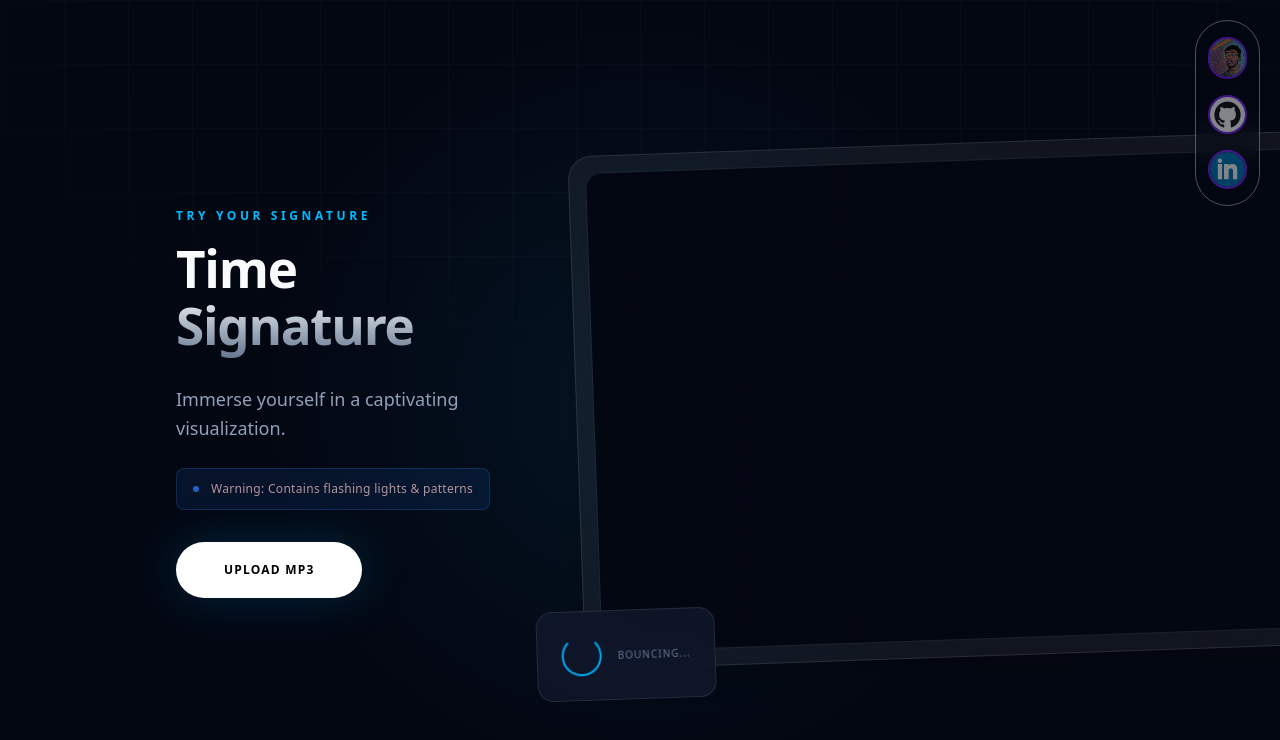
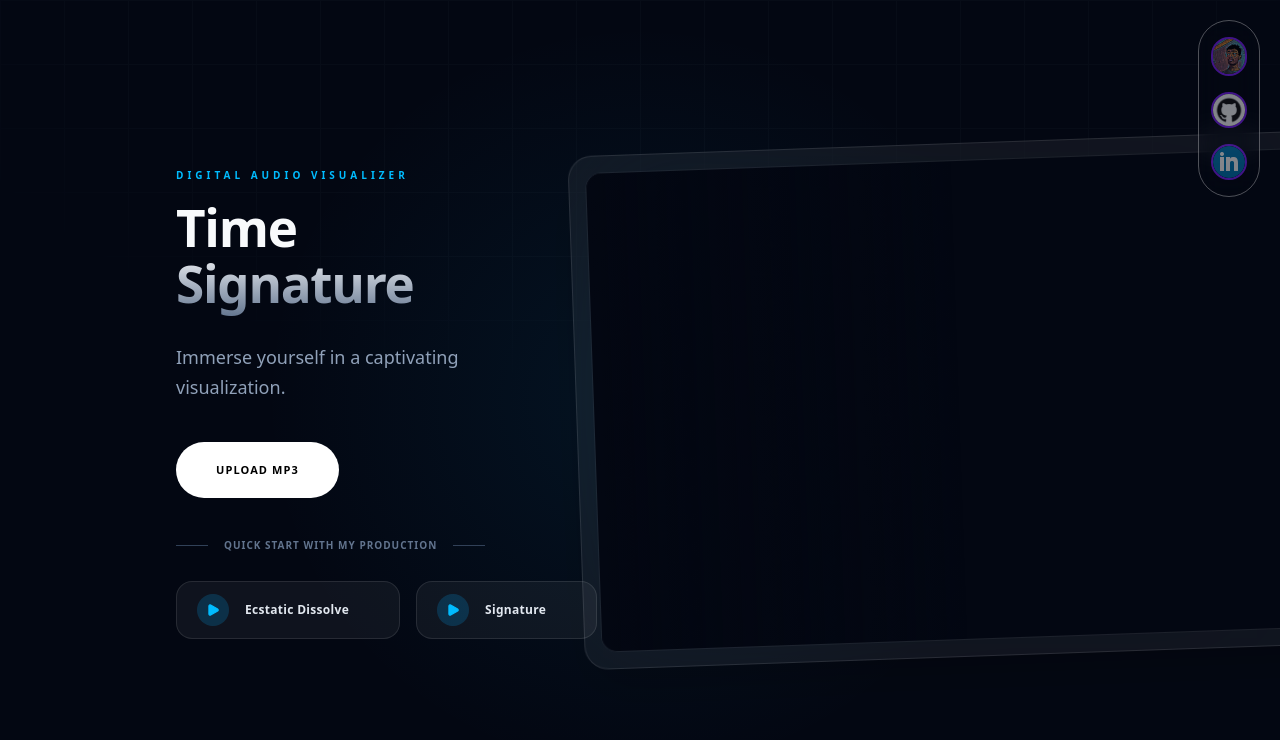
Before and after one commit to Rahul-Baradol/signature, a React (Vite) app: page / in a window 1280 px wide. Shown: the top 740 px of the page. Built offline with nearby package versions, Linux system fonts and the light colour scheme.

Commit message:
feat: my production

```diff
--- a/src/components/social-sidebar.tsx
+++ b/src/components/social-sidebar.tsx
@@ -28,11 +28,9 @@ export const SocialSidebar = () => {
           className="border-2 border-violet-600 opacity-50 hover:opacity-100 transition-opacity w-fit h-fit rounded-full overflow-hidden flex items-center justify-center bg-black/20"
         >
           <img
-            width={35}
-            height={35}
             src={link.icon}
             alt={link.alt}
-            className="object-cover"
+            className="object-cover w-6 md:w-8 h-auto"
           />
         </a>
       ))}
--- a/src/layouts/animation-layout.tsx
+++ b/src/layouts/animation-layout.tsx
@@ -164,16 +164,16 @@ export const AnimationLayout = () => {
                 onClick={() => navigate(item.path)}
                 whileHover={{ scale: 1.1 }}
                 whileTap={{ scale: 0.9 }}
-                className={`relative w-12 h-12 flex items-center justify-center rounded-full transition-colors duration-200 bg-transparent ${isActive ? 'text-white' : 'text-gray-400 hover:text-white'}`}
+                className={`relative w-6 h-6 md:w-12 md:h-12 flex items-center justify-center rounded-full transition-colors duration-200 bg-transparent ${isActive ? 'text-white' : 'text-gray-400 hover:text-white'}`}
               >
                 <div>
-                  <item.icon width={20} height={20} />
+                  <item.icon className='w-3 md:w-5 h-auto' />
                 </div>
 
                 {isActive ? (
                   <motion.div
                     layoutId="activeDot"
-                    className="absolute w-12 h-12 border border-white-500 rounded-full"
+                    className="absolute w-6 h-6 md:w-12 md:h-12 border border-white-500 rounded-full"
                   />
                 ) : <></>}
               </motion.button>
--- a/src/pages/landing.tsx
+++ b/src/pages/landing.tsx
@@ -3,14 +3,37 @@ import { motion } from 'framer-motion';
 import { useNavigate } from 'react-router-dom';
 import { useAppStore } from '@/store/use-app-store';
 import { SocialSidebar } from '@/components/social-sidebar';
+import { Play, ArrowRight } from 'lucide-react'; // Assuming lucide-react is installed
+
+const SAMPLES = [
+  { id: 1, title: 'Ecstatic Dissolve', artist: 'Me', file: '/mysongs/ecstatic-dissolve.mp3' },
+  { id: 2, title: 'Signature', artist: 'Me', file: '/mysongs/signature.mp3' },
+];
 
 const Landing: React.FC = () => {
   const { setFile } = useAppStore();
   const navigate = useNavigate();
   const [videoDownloading, setVideoDownloading] = useState(true);
+  const [loadingSample, setLoadingSample] = useState<number | null>(null);
+
+  const handleSampleSelect = async (sample: typeof SAMPLES[0]) => {
+    setLoadingSample(sample.id);
+    try {
+      const response = await fetch(sample.file);
+      const blob = await response.blob();
+      const file = new File([blob], `${sample.title}.mp3`, { type: 'audio/mpeg' });
+
+      setFile(file);
+      // Small delay for the "feel" of the interaction
+      setTimeout(() => navigate('/signature/gradient'), 400);
+    } catch (error) {
+      console.error("Error loading sample:", error);
+      setLoadingSample(null);
+    }
+  };
 
   return (
-    <div className="relative min-h-screen w-screen bg-[#030712] text-slate-50 flex items-center overflow-hidden selection:bg-sky-500/30">
+    <div className="relative min-h-screen w-screen bg-[#030712] text-slate-50 flex items-center overflow-hidden selection:bg-sky-500/30 font-sans">
       <div className="absolute inset-0 z-0">
         <div className="absolute inset-0 bg-[linear-gradient(to_right,#1f2937_1px,transparent_1px),linear-gradient(to_bottom,#1f2937_1px,transparent_1px)] bg-[size:4rem_4rem] [mask-image:radial-gradient(ellipse_60%_50%_at_50%_0%,#000_70%,transparent_100%)] opacity-[0.15]" />
         <div className="absolute inset-0 bg-[radial-gradient(circle_at_50%_50%,rgba(14,165,233,0.08),transparent_50%)]" />
@@ -28,9 +51,9 @@ const Landing: React.FC = () => {
             initial={{ opacity: 0 }}
             animate={{ opacity: 1 }}
             transition={{ delay: 0.5 }}
-            className="inline-block text-sky-400 text-xs font-bold tracking-[0.3em] uppercase mb-4"
+            className="inline-block text-sky-400 text-[10px] font-bold tracking-[0.4em] uppercase mb-4"
           >
-            Try your signature
+            Digital Audio Visualizer
           </motion.span>
 
           <h1 className="text-7xl md:text-9xl font-black tracking-tight mb-8 leading-[0.85]">
@@ -40,17 +63,12 @@ const Landing: React.FC = () => {
             </span>
           </h1>
 
-          <p className="max-w-sm text-slate-400 text-lg font-light mb-6 leading-relaxed ">
+          <p className="max-w-sm text-slate-400 text-lg font-light mb-10 leading-relaxed ">
             Immerse yourself in a captivating visualization.
           </p>
 
-          <div className="mb-8 flex items-center gap-3 px-4 py-3 bg-blue-500/10 border border-blue-500/20 rounded-lg w-fit">
-            <div className="w-1.5 h-1.5 rounded-full bg-blue-500 animate-pulse" />
-            <p className="text-xs text-red-200/70 font-medium tracking-wide">
-              Warning: Contains flashing lights & patterns
-            </p>
-          </div>
-
+          <div className="flex flex-col gap-10">
+            {/* Primary Action */}
             <div className="flex items-center gap-8">
               <div className="group relative">
                 <label className="cursor-pointer">
@@ -67,14 +85,48 @@ const Landing: React.FC = () => {
                     }}
                   />
                   <motion.div
-                  whileHover={{ scale: 1.02 }}
-                  whileTap={{ scale: 0.98 }}
-                  className="relative z-10 px-12 py-5 bg-white text-black font-bold text-xs tracking-widest uppercase rounded-full transition-colors group-hover:bg-sky-400"
+                    whileHover={{ scale: 1.05, backgroundColor: '#38bdf8' }}
+                    whileTap={{ scale: 0.95 }}
+                    className="relative z-10 px-10 py-5 bg-white text-black font-bold text-[11px] tracking-widest uppercase rounded-full transition-all duration-300 group-hover:shadow-[0_0_30px_rgba(56,189,248,0.4)]"
                   >
                     Upload MP3
                   </motion.div>
                 </label>
-              <div className="absolute inset-0 bg-sky-500/20 blur-xl rounded-full group-hover:bg-sky-500/40 transition-all" />
+              </div>
+            </div>
+
+            <div className="flex flex-col gap-5">
+              <div className="flex items-center gap-4 mb-2">
+                <div className="h-px w-8 bg-slate-700" />
+                <span className="text-[10px] uppercase tracking-widest text-slate-500 font-bold">Quick Start with My Production</span>
+                <div className="h-px w-8 bg-slate-700" />
+              </div>
+
+              <div className="flex flex-wrap gap-4">
+                {SAMPLES.map((sample, idx) => (
+                  <motion.button
+                    key={sample.id}
+                    initial={{ opacity: 0, y: 10 }}
+                    animate={{ opacity: 1, y: 0 }}
+                    transition={{ delay: 0.7 + (idx * 0.1) }}
+                    onClick={() => handleSampleSelect(sample)}
+                    disabled={loadingSample !== null}
+                    className="group relative flex items-center gap-4 px-5 py-3 bg-white/5 border border-white/10 rounded-2xl hover:bg-white/10 transition-all duration-300 cursor-pointer"
+                  >
+                    <div className="relative flex items-center justify-center w-8 h-8 rounded-full bg-sky-500/20 text-sky-400 group-hover:bg-sky-500 group-hover:text-black transition-colors">
+                      {loadingSample === sample.id ? (
+                        <div className="w-4 h-4 border-2 border-current border-t-transparent animate-spin rounded-full" />
+                      ) : (
+                        <Play size={14} fill="currentColor" />
+                      )}
+                    </div>
+                    <div className="text-left">
+                      <p className="text-xs font-bold tracking-wide text-slate-200 group-hover:text-white transition-colors">{sample.title}</p>
+                    </div>
+                    <ArrowRight size={14} className="opacity-0 -translate-x-2 group-hover:opacity-100 group-hover:translate-x-0 transition-all text-sky-400" />
+                  </motion.button>
+                ))}
+              </div>
             </div>
           </div>
         </motion.div>
@@ -109,18 +161,7 @@ const Landing: React.FC = () => {
           </div>
         </div>
 
-        <motion.div
-          animate={{ y: [0, -20, 0] }}
-          transition={{ duration: 4, repeat: Infinity, ease: "easeInOut" }}
-          className="absolute -bottom-12 -left-12 p-6 bg-slate-900/80 backdrop-blur-xl border border-white/10 rounded-2xl hidden lg:block"
-        >
-          <div className="flex gap-4 items-center">
-            <div className="w-10 h-10 rounded-full border-2 border-sky-500 border-t-transparent animate-spin" />
-            <div>
-              <p className="text-[10px] uppercase tracking-widest text-slate-500">Bouncing...</p>
-            </div>
-          </div>
-        </motion.div>
+
       </motion.div>
 
     </div>
```
Also changed, not shown: 2 other files (tests, documents, lock files or other folders). Lines whose indentation alone changed are shown as unchanged.
